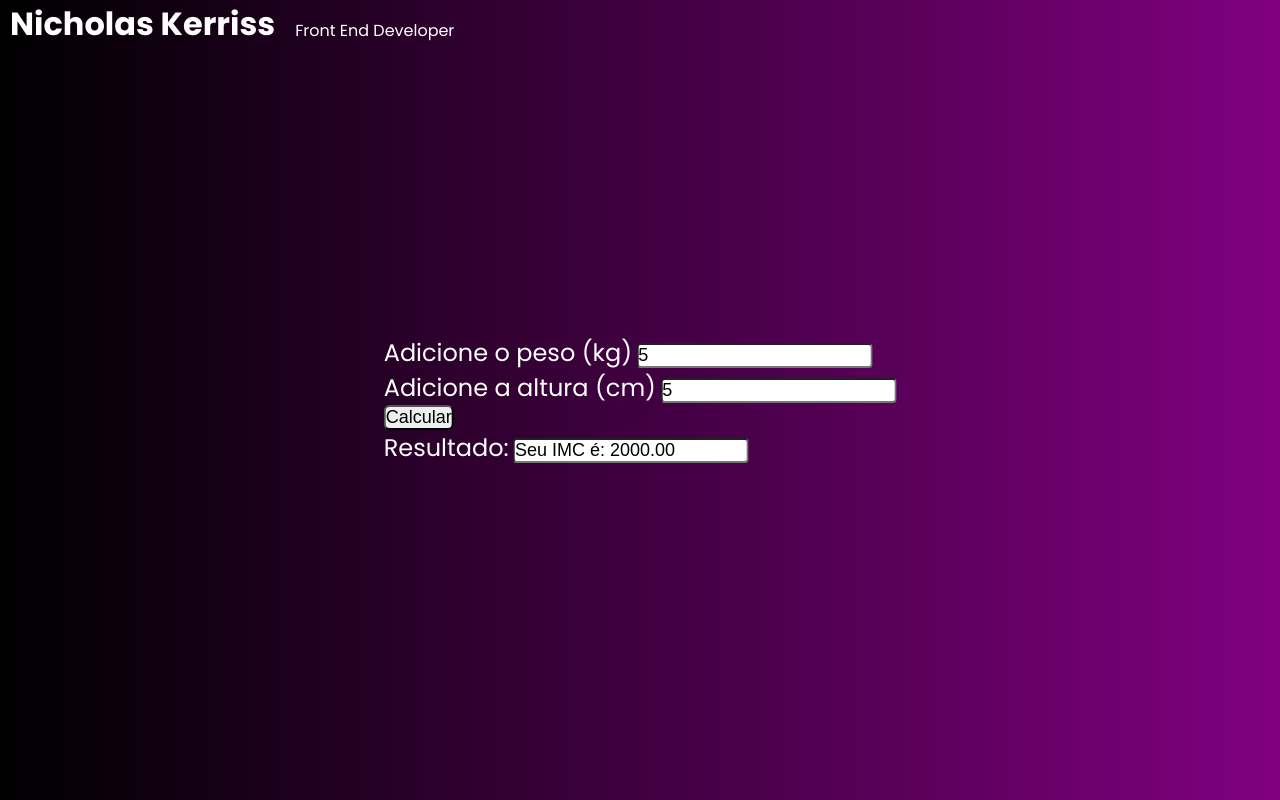
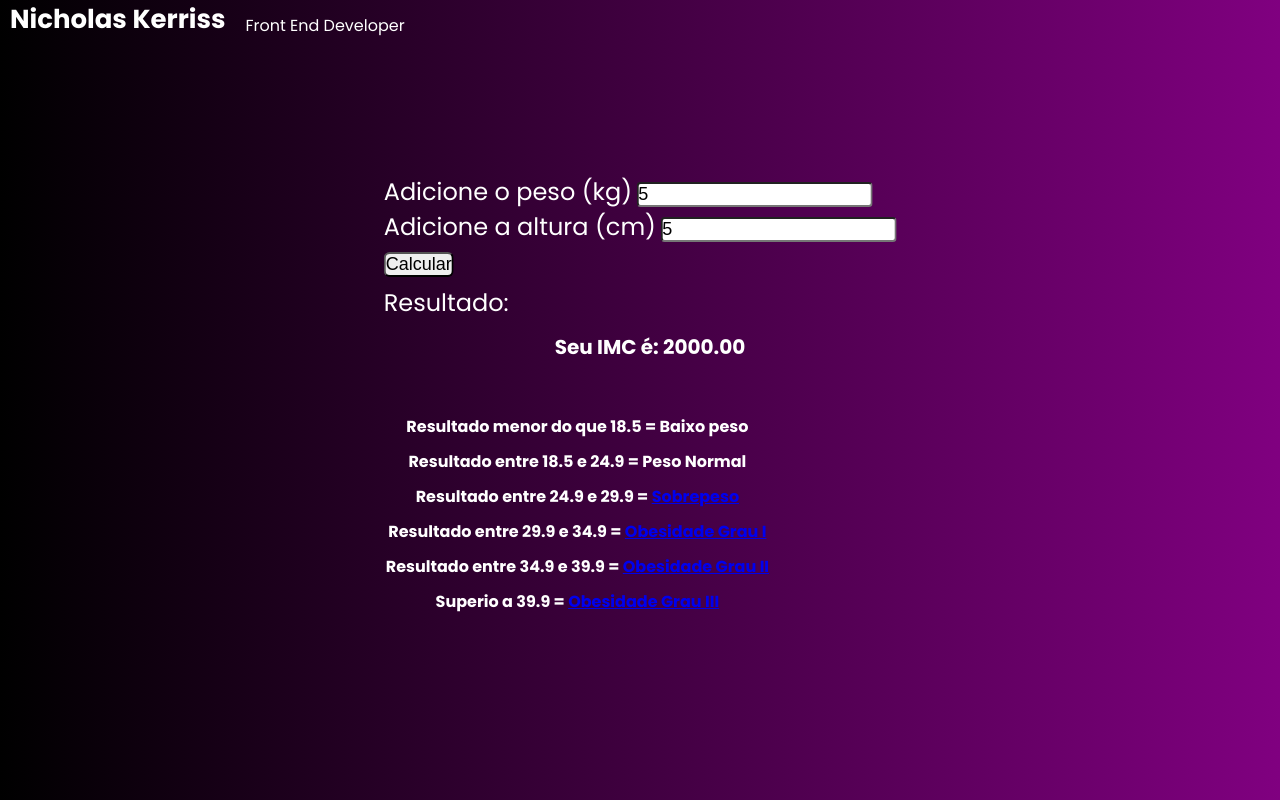
Before and after one commit to NicholasKerriss/BMI-CALCULATOR, a plain HTML site: page index.html in a window 1280 px wide. Both pictures are taken after typing "5", "5" into the empty fields and a click on the button "Calcular". Drawn offline with Linux system fonts and the light colour scheme.

Commit message:
almost ready

```diff
--- a/css/styles.css
+++ b/css/styles.css
@@ -17,6 +17,7 @@ h1 {
   align-items: center;
   text-align: center;
   margin-left: 10px;
+  font-size: 26px;
 }
 
 p {
@@ -43,6 +44,7 @@ label {
 }
 
 button {
+  margin: 8px 0;
   cursor: pointer;
   font-size: 18px;
   border-radius: 6px;
@@ -61,3 +63,18 @@ button:hover {
   left: 50%;
   transform: translate(-50%, -50%);
 }
+
+.container p {
+  font-size: 20px;
+  font-weight: bold;
+}
+
+.table {
+  margin-top: 50px;
+  text-align: center;
+}
+
+.table th {
+  display: block;
+  margin-bottom: 10px;
+}
--- a/index.html
+++ b/index.html
@@ -29,10 +29,46 @@
       <button id="calcular">Calcular</button>
       <div>
         <label for="resultado">Resultado:</label>
-        <input type="text" id="resultado" readonly />
+        <p id="resultado"></p>
+        <!-- <input type="text" id="resultado" readonly /> -->
       </div>
+      <table class="table">
+        <tr>
+          <th>Resultado menor do que 18.5 = Baixo peso</th>
+          <th>Resultado entre 18.5 e 24.9 = Peso Normal</th>
+          <th>
+            Resultado entre 24.9 e 29.9 =
+            <a
+              href="https://www.bing.com/ck/a?!&&p=b31dd7608734fbacJmltdHM9MTY4NjcwMDgwMCZpZ3VpZD0zODJmZTFkYy1jZTkzLTYzM2YtMjQ5MS1mM2YwY2ZmODYyOTMmaW5zaWQ9NTI0OQ&ptn=3&hsh=3&fclid=382fe1dc-ce93-633f-2491-f3f0cff86293&psq=sobrepeso&u=a1aHR0cHM6Ly9jb25jZWl0by5kZS9zb2JyZXBlc28&ntb=1"
+              >Sobrepeso</a
+            >
+          </th>
+          <th>
+            Resultado entre 29.9 e 34.9 =
+            <a
+              href="https://www.bing.com/ck/a?!&&p=0b58644a07706ea6JmltdHM9MTY4NjcwMDgwMCZpZ3VpZD0zODJmZTFkYy1jZTkzLTYzM2YtMjQ5MS1mM2YwY2ZmODYyOTMmaW5zaWQ9NTI2NQ&ptn=3&hsh=3&fclid=382fe1dc-ce93-633f-2491-f3f0cff86293&psq=obesidade+grau+1&u=a1aHR0cHM6Ly9wdC5pbGl2ZW9rLmNvbS9oZWFsdGgvb2Jlc2lkYWRlLTEtZ3JhdS10cmF0YW1lbnRvLWNvbS1tZWRpY2FjYW8tZGlldGEtZXhlcmNpY2lvXzEyMDAxOWkxNTk1Mi5odG1s&ntb=1"
+              >Obesidade Grau I</a
+            >
+          </th>
+          <th>
+            Resultado entre 34.9 e 39.9 =
+            <a
+              href="https://www.bing.com/ck/a?!&&p=6177793aa32efc2dJmltdHM9MTY4NjcwMDgwMCZpZ3VpZD0zODJmZTFkYy1jZTkzLTYzM2YtMjQ5MS1mM2YwY2ZmODYyOTMmaW5zaWQ9NTI4NQ&ptn=3&hsh=3&fclid=382fe1dc-ce93-633f-2491-f3f0cff86293&psq=obesidade+grau+2&u=a1aHR0cHM6Ly9wdC5pbGl2ZW9rLmNvbS9oZWFsdGgvdHJhdGFtZW50by1kYS1vYmVzaWRhZGUtMi1ncmF1cy1kaWV0YS1udXRyaWNhby1tZWRpY2FjYW8tZXhlcmNpY2lvXzEyMzE4Nmk4ODMzNS5odG1s&ntb=1"
+              >Obesidade Grau II</a
+            >
+          </th>
+          <th>
+            Superio a 39.9 =
+            <a
+              href="https://www.bing.com/ck/a?!&&p=ecc1b0487d6d7d70JmltdHM9MTY4NjcwMDgwMCZpZ3VpZD0zODJmZTFkYy1jZTkzLTYzM2YtMjQ5MS1mM2YwY2ZmODYyOTMmaW5zaWQ9NTMwOA&ptn=3&hsh=3&fclid=382fe1dc-ce93-633f-2491-f3f0cff86293&psq=obesidade+grau+3&u=a1aHR0cHM6Ly92aXRhdC5jb20uYnIvb2Jlc2lkYWRlLW1vcmJpZGEtZ3JhdS0zLw&ntb=1"
+              >Obesidade Grau III</a
+            >
+          </th>
+        </tr>
+      </table>
     </div>
 
     <script src="js/script.js"></script>
   </body>
 </html>
+<!-- Resultado menor do que 18.5 = Baixo peso -->
--- a/js/script.js
+++ b/js/script.js
@@ -5,19 +5,66 @@
 
 // Adiciona o evento de clique ao botão "Calcular"
 document.getElementById("calcular").addEventListener("click", calcularIMC);
+function calcularIMC() {
+  // Obter os valores de peso e altura
+  let peso = parseFloat(document.getElementById("peso").value);
+  let altura = parseFloat(document.getElementById("altura").value);
+
+  // Calcular o IMC
+  let imc = peso / (altura / 100) ** 2;
+
+  // Obter o elemento de resultado
+  let resultadoElemento = document.getElementById("resultado");
+
+  // Atualizar o conteúdo do elemento de resultado
+  resultadoElemento.textContent = "Seu IMC é: " + imc.toFixed(2);
+}
 
 // Função para calcular o IMC
-function calcularIMC() {
-  // Obter os valores de peso e altura
-  var peso = parseFloat(document.getElementById("peso").value);
-  var altura = parseFloat(document.getElementById("altura").value);
+// function calcularIMC() {
+//   // Obter os valores de peso e altura
+//   let peso = parseFloat(document.getElementById("peso").value);
+//   let altura = parseFloat(document.getElementById("altura").value);
 
-  // Calcular o IMC
-  var imc = peso / (altura / 100) ** 2;
+//   // Calcular o IMC
+//   let imc = peso / (altura / 100) ** 2;
 
-  // Obter o elemento de resultado
-  var resultadoElemento = document.getElementById("resultado");
+//   // Obter o elemento de resultado
+//   let resultadoElemento = document.getElementById("resultado");
 
-  // Atualizar o valor do elemento de resultado
-  resultadoElemento.value = "Seu IMC é: " + imc.toFixed(2);
+//   // Atualizar o valor do elemento de resultado
+//   resultadoElemento.value = "Seu IMC é: " + imc.toFixed(2);
+// }
+
+function classificarIMC() {
+  // Obter o valor do IMC calculado
+  let imc = parseFloat(document.getElementById("resultado").value);
+
+  // Variável para armazenar a classificação
+  let classificacao;
+
+  switch (true) {
+    case imc < 18.5:
+      classificacao = "Baixo Peso";
+      break;
+    case imc < 24.9:
+      classificacao = "Peso Normal";
+      break;
+    case imc < 29.9:
+      classificacao = "Sobrepeso";
+      break;
+    case imc < 34.9:
+      classificacao = "Obesidade Grau I";
+      break;
+    case imc < 39.9:
+      classificacao = "Obesidade Grau II";
+      break;
+    default:
+      classificacao = "Obesidade Grau III";
+      break;
+  }
+
+  // Atualizar o valor do elemento de classificação
+  let classificacaoElemento = document.getElementById("classificacao");
+  classificacaoElemento.textContent = "Classificação: " + classificacao;
 }
```
